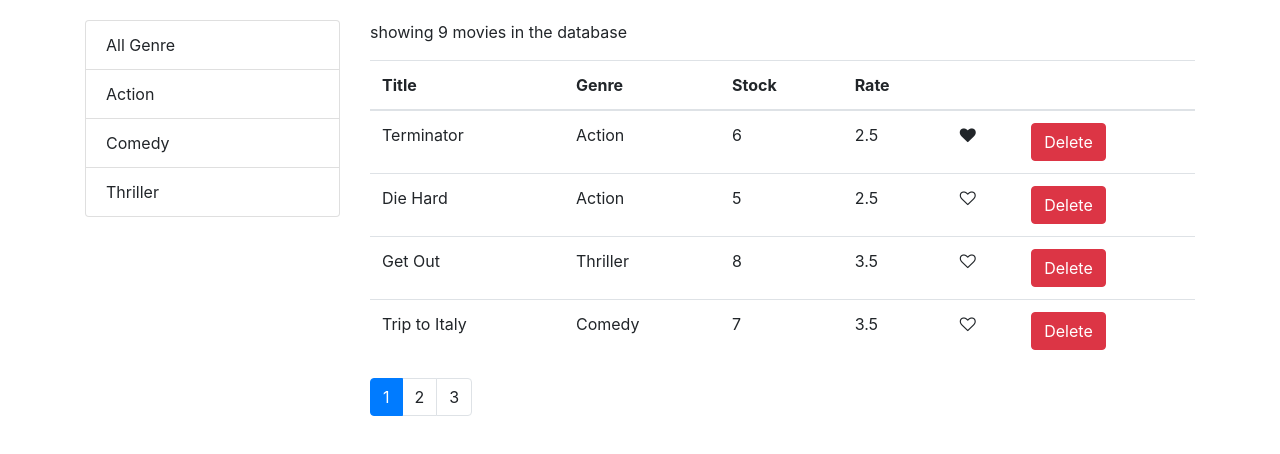
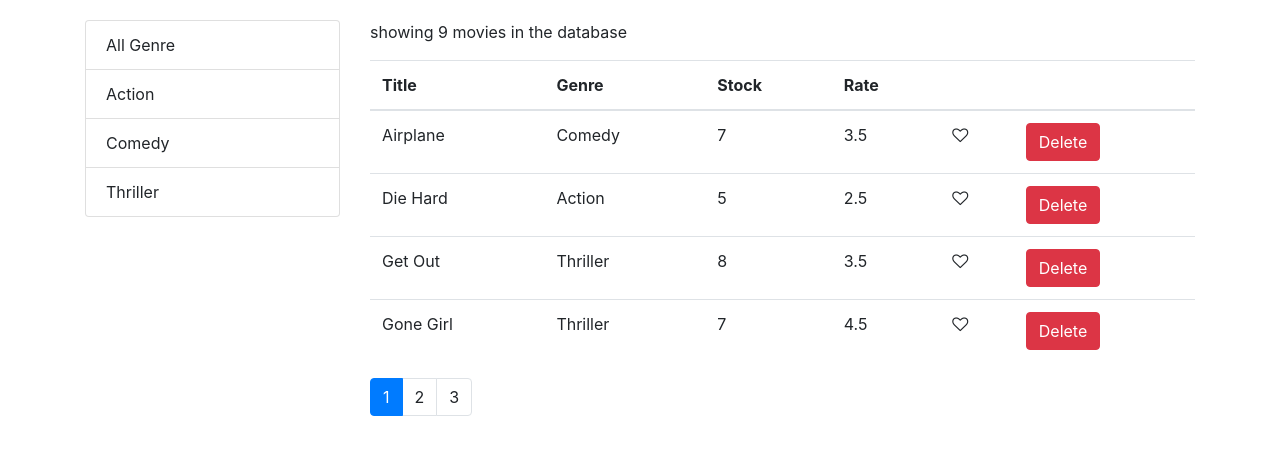
Before and after one commit to AzharUddinSheikh/Vidly-App-React, a React (Create React App) app: page / in a window 1280 px wide. Shown: the top 454 px of the page. Built offline with nearby package versions, Linux system fonts and the light colour scheme.

Commit message:
sorting in asc and desc on table header

```diff
--- a/src/components/movieTable.tsx
+++ b/src/components/movieTable.tsx
@@ -3,15 +3,15 @@ import Likes from './likes';
 
 
 function MovieTable(props : any) {
-     const {movies, onDelete, onLike} = props;
+     const {movies, onDelete, onLike, onSort} = props;
   return (
      <table className="table">
           <thead>
                <tr>
-                    <th scope="col">Title</th>
-                    <th scope="col">Genre</th>
-                    <th scope="col">Stock</th>
-                    <th scope="col">Rate</th>
+                    <th onClick={()=>onSort('title')} scope="col">Title</th>
+                    <th onClick={()=>onSort('genre.name')} scope="col">Genre</th>
+                    <th onClick={()=>onSort('numberInStock')} scope="col">Stock</th>
+                    <th onClick={()=>onSort('dailyRentalRate')} scope="col">Rate</th>
                     <th scope='col'></th>
                     <th scope='col'></th>
                </tr>
--- a/src/components/movies.tsx
+++ b/src/components/movies.tsx
@@ -5,25 +5,36 @@ import Pagination from './common/pagination';
 import {paginate} from '../utils/paginate';
 import ListGroup from './common/listgroup';
 import MovieTable from './movieTable';
+import _ from 'lodash';
 
+
+interface MovieState {
+    movies : any,
+    pageSize : number,
+    currentPage : number,
+    genres : any,
+    sortColumn : {path:String, order:boolean|"asc"|"desc"},
+    selectedGenre? : any
+}
 
 class Movies extends Component {
 
-    state = {
+    state : MovieState = {
         movies : [],
         pageSize : 4,
         currentPage : 1,
         genres : [],
+        sortColumn : {path:'title', order:"asc"}
     }
 
     componentDidMount () {
 
-        const genres = [{'name':'All Genre'}, ...getGenres()];
+        const genres = [{'_id':'', 'name':'All Genre'}, ...getGenres()];
         this.setState({movies : getMovies(), genres})
     }
 
     handleDelete = (movie : any) : void => {
-        const movies = this.state.movies.filter(m => m !== movie);
+        const movies = this.state.movies.filter((m: any) => m !== movie);
         this.setState({movies});
     }
 
@@ -45,17 +56,30 @@ class Movies extends Component {
         this.setState({selectedGenre : genre, currentPage:1})
     }
 
+    handleSort = (path : String) => {
+        const sortColumn = {...this.state.sortColumn};
+        if (sortColumn.path === path) {
+            sortColumn.order = (sortColumn.order === "asc" ? "desc" : "asc")
+        } else {
+            sortColumn.path = path;
+            sortColumn.order = "asc";
+        }
+       this.setState({sortColumn})
+    }
+
     render() : JSX.Element {
-        let {movies : allMovies, pageSize, currentPage, selectedGenre, genres} = this.state;
+        let {movies : allMovies, pageSize, currentPage, selectedGenre, genres, sortColumn} = this.state;
         if (allMovies.length === 0) {
             return <p>No movies in the database</p>;
         }
 
         const filtered = selectedGenre && selectedGenre._id
-                            ? allMovies.filter(m => m.genre._id === selectedGenre._id)
+                            ? allMovies.filter((m: { genre: { _id: any; }; }) => m.genre._id === selectedGenre._id)
                             : allMovies;
 
-        const movies = paginate(filtered, currentPage, pageSize);
+        const sorted = _.orderBy(filtered, [sortColumn.path], [sortColumn.order]);
+
+        const movies = paginate(sorted, currentPage, pageSize);
 
         return (
             <React.Fragment>
@@ -69,7 +93,11 @@ class Movies extends Component {
                     </div>
                     <div className="col">
                         <p>showing {filtered.length} movies in the database</p>
-                        <MovieTable movies={movies} onDelete={this.handleDelete} onLike={this.handleLike}/>
+                        <MovieTable
+                            movies={movies}
+                            onDelete={this.handleDelete}
+                            onLike={this.handleLike}
+                            onSort={this.handleSort}/>
                         <Pagination
                             itemCount={filtered.length}
                             pageSize={pageSize}
```
